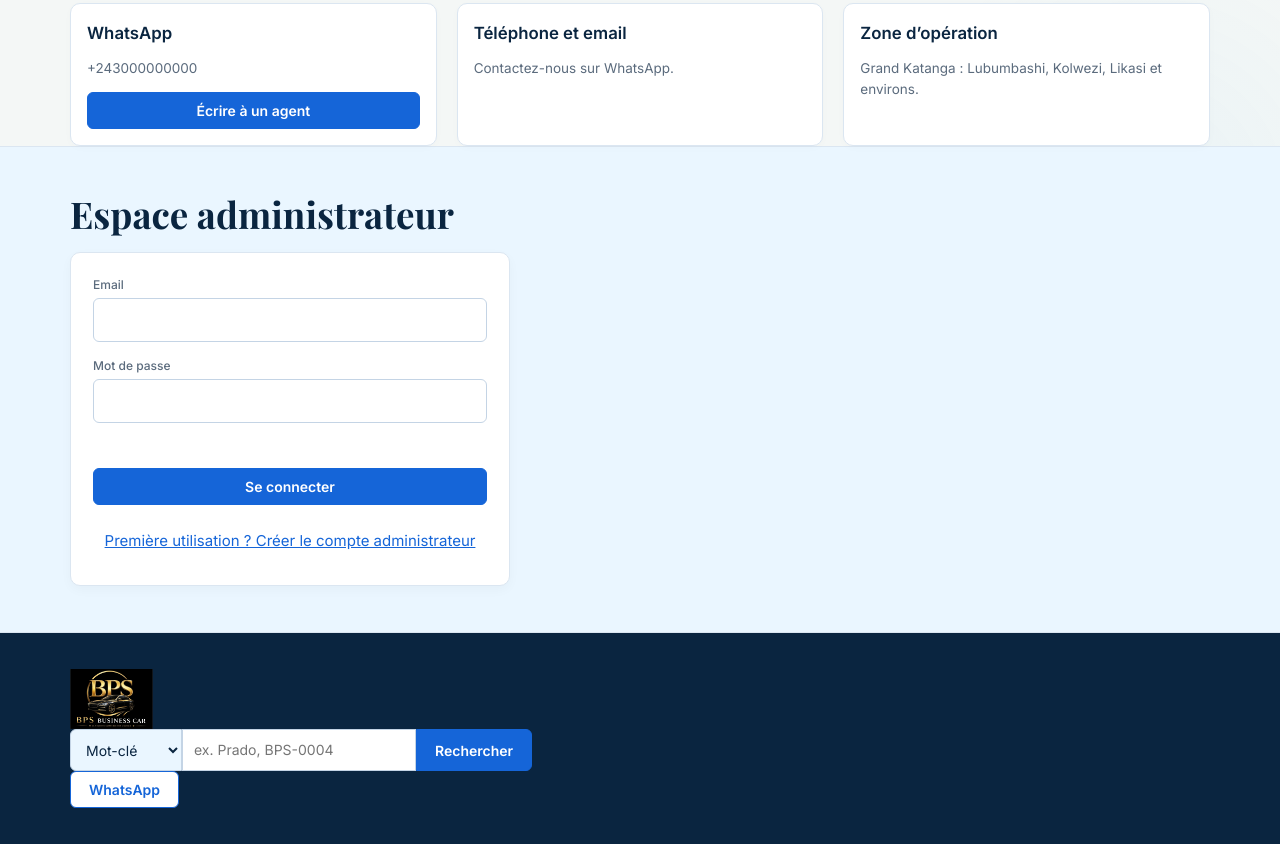
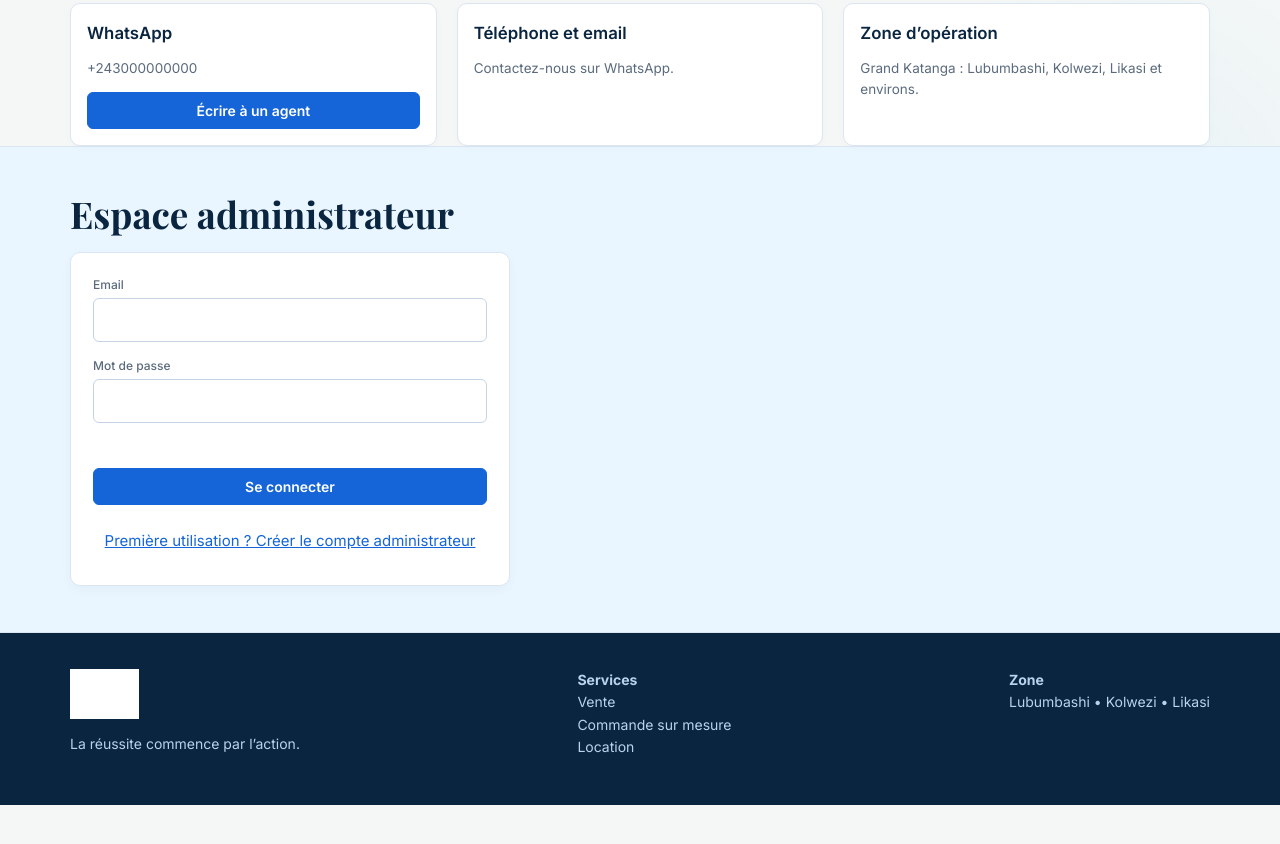
Before and after one commit to jordan-lydia/BPS-SERVICES-CAR, a plain HTML site: page index.html in a window 1280 px wide. Shown: the part 3649-4493 px from the top of the page. After the commit the page ends 4454 px from the top, so only its background shows below. Drawn offline with nearby package versions, Linux system fonts and the light colour scheme; no server answers.

Commit message:
Update index.html

```diff
--- a/index.html
+++ b/index.html
@@ -22,8 +22,9 @@
 </div></div>
 
 <header><div class="wrap hd">
+<!-- Modification ici : utilisation de logo.png -->
 <a class="logo-img" href="#accueil">
-  <img src="logo.png" alt="BPS Business Car Logo">
+  <img src="logo.png" alt="BPS Business Car">
 </a>
 <form id="kw" class="kw"><select id="kwMode" aria-label="Type de recherche"><option value="q">Mot-clé</option><option value="ref">N° de réf.</option></select><input id="kwIn" placeholder="ex. Prado, BPS-0004" aria-label="Recherche"><button class="btn fill">Rechercher</button></form>
 <a class="btn" id="waTop" target="_blank" rel="noopener">WhatsApp</a>
@@ -182,11 +183,14 @@
 
 <footer><div class="wrap ft">
   <div>
-<a class="logo-img" href="#accueil">
-  <img src="logo.png" alt="BPS Business Car Logo">
-</a>
-<form id="kw" class="kw"><select id="kwMode" aria-label="Type de recherche"><option value="q">Mot-clé</option><option value="ref">N° de réf.</option></select><input id="kwIn" placeholder="ex. Prado, BPS-0004" aria-label="Recherche"><button class="btn fill">Rechercher</button></form>
-<a class="btn" id="waTop" target="_blank" rel="noopener">WhatsApp</a>
+    <!-- Modification ici aussi pour le footer -->
+    <a class="logo-img inv" href="#accueil">
+      <img src="logo.png" alt="BPS Business Car">
+    </a>
+    <p>La réussite commence par l’action.</p>
+  </div>
+  <div><b>Services</b><br><a href="#stock">Vente</a><br><a href="#commande">Commande sur mesure</a><br><a href="#location">Location</a></div>
+  <div><b>Zone</b><br>Lubumbashi • Kolwezi • Likasi</div>
 </div></footer>
 <a class="wa" id="wa" target="_blank" rel="noopener">WhatsApp</a>
 
```
